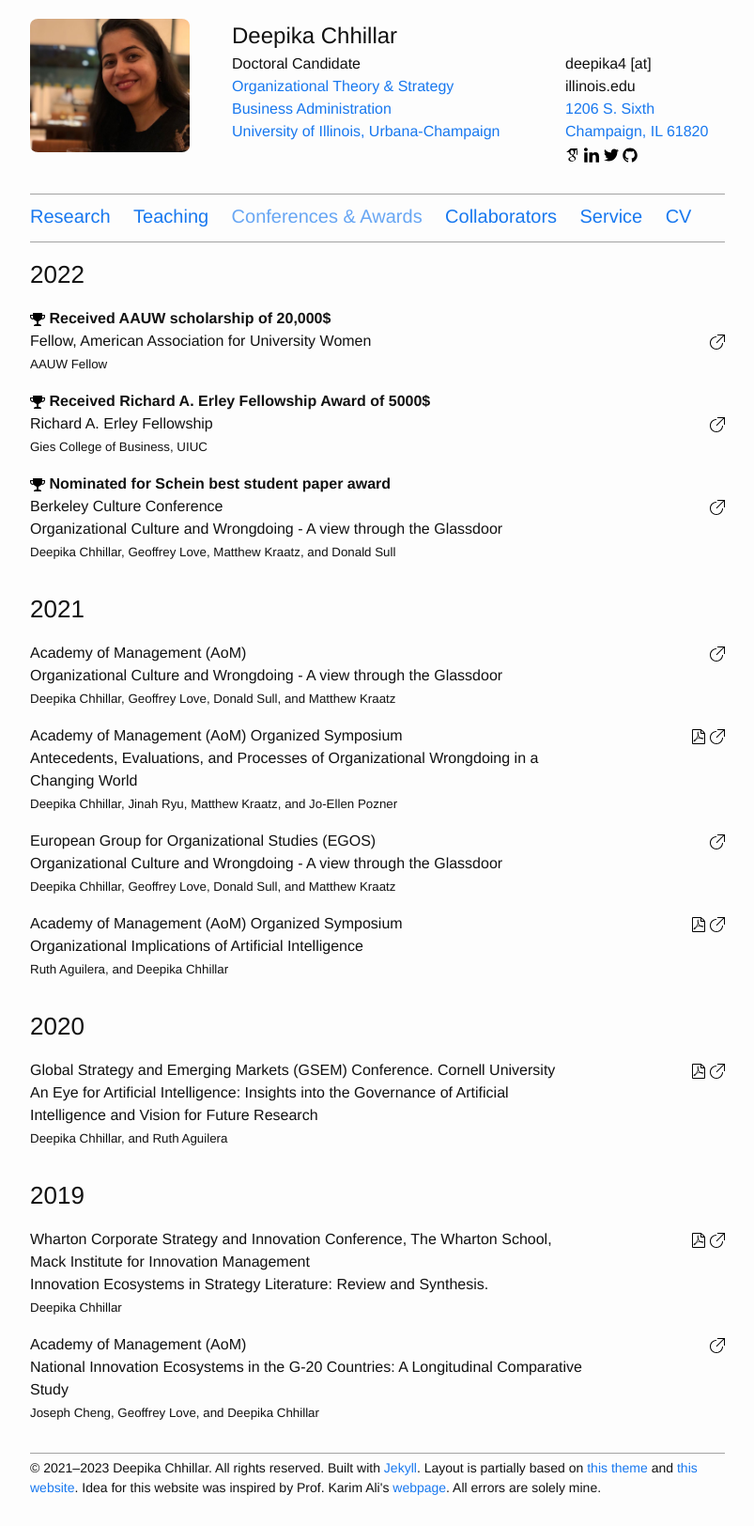
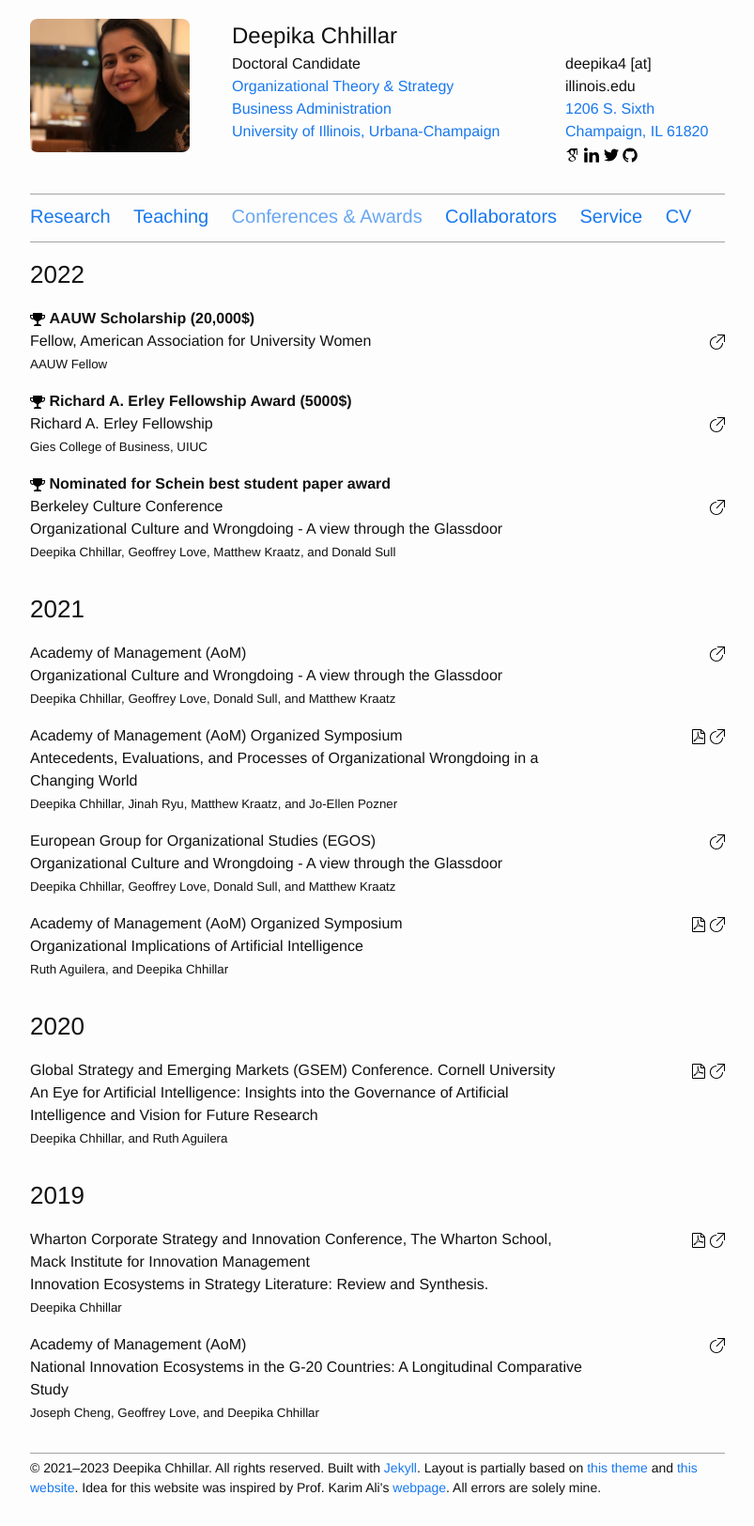
Before and after one commit to deepikachhillar/deepikachhillar.github.io, a Jekyll site: the page built from nav/conferences.md, in a window 1280 px wide. Shown: the whole page at 94% size, without its empty margins (238-1041 px from the left). Built offline with Jekyll 4.4.1, drawn with Linux system fonts in a browser that asks for light colours.

Commit message:
Update papers.yml

```diff
--- a/_data/papers.yml
+++ b/_data/papers.yml
@@ -5,7 +5,7 @@
   year: 2022
 #   pages: 97--118
   link: https://www.aauw.org/resources/programs/fellowships-grants/
-  award: Received AAUW scholarship of 20,000$
+  award: AAUW Scholarship (20,000$)
 
 - id: erley
   title: "Richard A. Erley Fellowship"
@@ -14,7 +14,7 @@
   year: 2022
 #   pages: 97--118
   link: https://giesbusiness.illinois.edu/graduate-hub/doctoral/finance/phd-in-finance---financial-assistance
-  award: Received Richard A. Erley Fellowship Award of 5000$
+  award: Richard A. Erley Fellowship Award (5000$)
 
 - id: glassdoor
   title: "Organizational Culture and Wrongdoing - A view through the Glassdoor"
```
